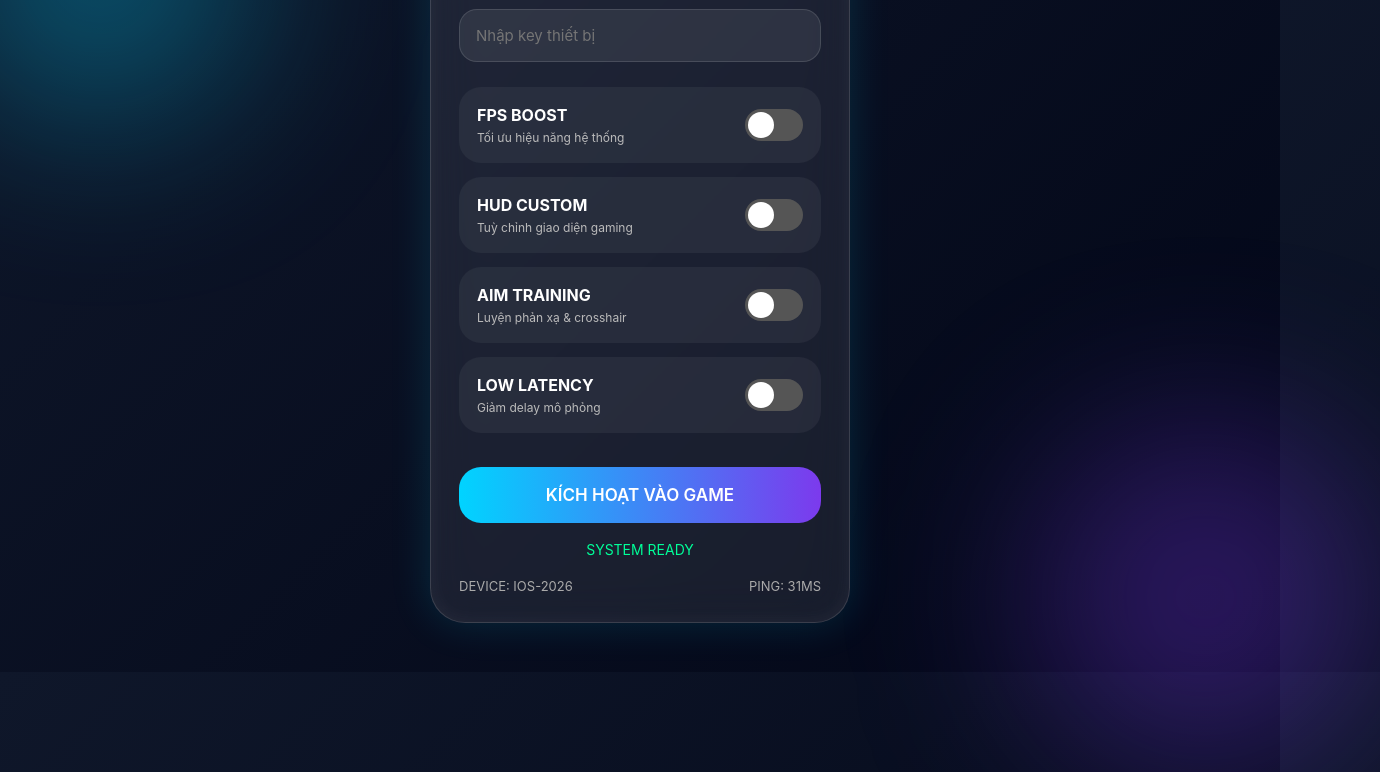
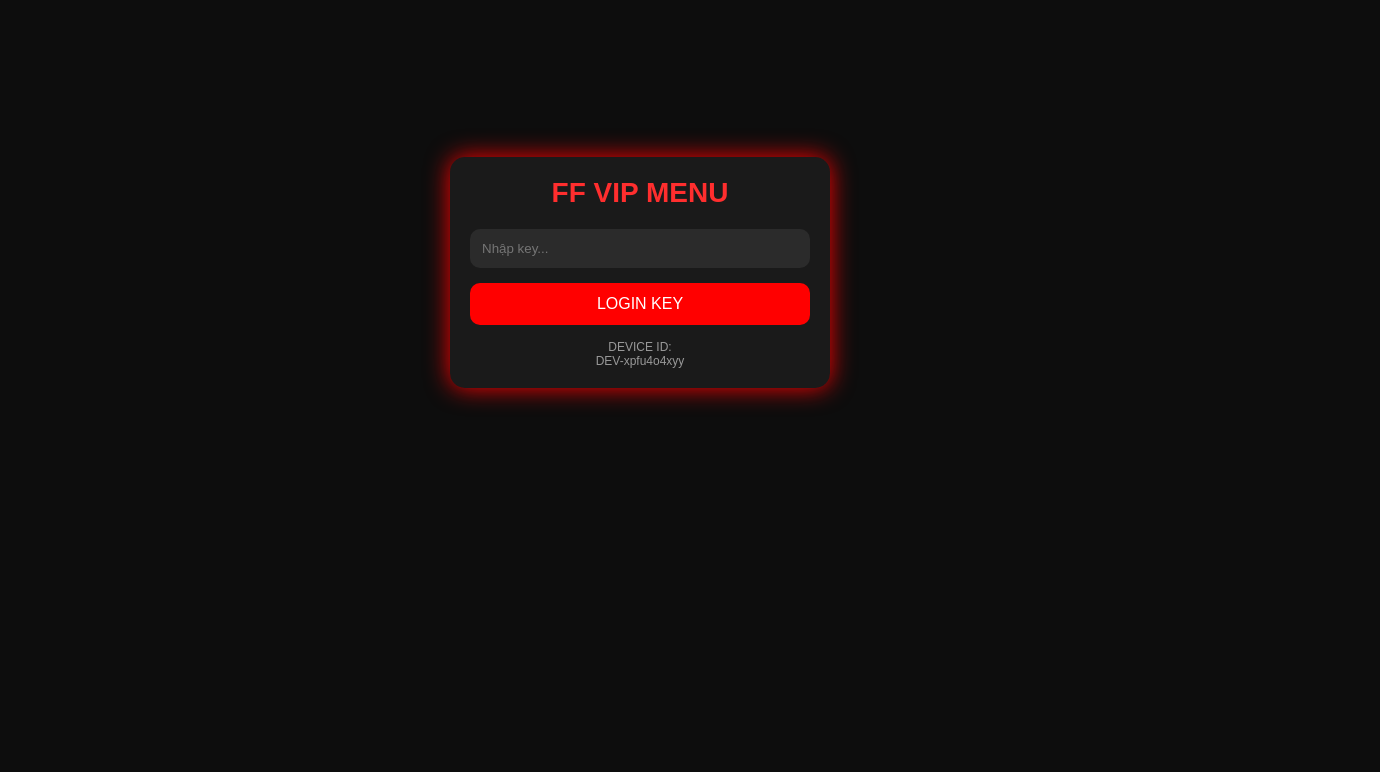
Before and after one commit to hoatran100680-lang/tdungcutes1, a plain HTML site: page index.html in a window 1280 px wide. Shown: the part 128-900 px from the top of the page, 1380 px wide, since content can reach past the window. After the commit the page ends 800 px from the top, so only its background shows below. Drawn offline with Linux system fonts and the light colour scheme; a web font is replaced by a local one.

Commit message:
Add files via upload

```diff
--- a/index.html
+++ b/index.html
@@ -4,230 +4,136 @@
 <meta charset="UTF-8">
 <meta name="viewport" content="width=device-width, initial-scale=1.0">
 
-<title>iOS Gaming Panel</title>
-
-<link href="https://fonts.googleapis.com/css2?family=SF+Pro+Display:wght@300;400;500;600;700&display=swap" rel="stylesheet">
+<title>FF MENU KEY SYSTEM</title>
 
 <style>
 
-*{
+body{
     margin:0;
     padding:0;
-    box-sizing:border-box;
-    font-family:'SF Pro Display',sans-serif;
-}
-
-body{
-    height:100vh;
-    overflow:hidden;
-    background:
-    linear-gradient(135deg,#0f172a,#020617);
+    background:#0d0d0d;
+    font-family:Arial;
     display:flex;
     justify-content:center;
     align-items:center;
+    height:100vh;
+    overflow:hidden;
 }
 
-/* BACKGROUND GLOW */
-
-.glow1,
-.glow2{
-    position:absolute;
-    border-radius:50%;
-    filter:blur(90px);
-}
-
-.glow1{
-    width:300px;
-    height:300px;
-    background:#00d4ff55;
-    top:-50px;
-    left:-50px;
-}
-
-.glow2{
-    width:350px;
-    height:350px;
-    background:#7c3aed55;
-    bottom:-100px;
-    right:-100px;
-}
-
-/* PANEL */
-
-.panel{
-    position:relative;
-    width:420px;
-    padding:28px;
-    border-radius:35px;
-    background:rgba(255,255,255,0.08);
-    backdrop-filter:blur(22px);
-    border:1px solid rgba(255,255,255,0.15);
-    box-shadow:
-    0 0 40px rgba(0,212,255,0.15),
-    inset 0 0 20px rgba(255,255,255,0.05);
+.box{
+    width:340px;
+    background:#1a1a1a;
+    border-radius:15px;
+    padding:20px;
+    box-shadow:0 0 25px red;
     color:white;
 }
 
-/* TOP */
-
-.top{
-    display:flex;
-    justify-content:space-between;
-    align-items:center;
-    margin-bottom:25px;
+.title{
+    text-align:center;
+    font-size:28px;
+    color:#ff2e2e;
+    font-weight:bold;
+    margin-bottom:20px;
 }
 
-.logo{
-    font-size:28px;
-    font-weight:700;
-    background:linear-gradient(90deg,#00d4ff,#7c3aed);
-    -webkit-background-clip:text;
-    -webkit-text-fill-color:transparent;
+.input{
+    width:100%;
+    padding:12px;
+    border:none;
+    border-radius:10px;
+    outline:none;
+    background:#2b2b2b;
+    color:white;
+    margin-bottom:15px;
+    box-sizing:border-box;
 }
 
-.online{
-    color:#00ff99;
-    font-size:14px;
-}
-
-/* INPUT */
-
-.key-box{
-    margin-bottom:25px;
-}
-
-.key-box input{
+.btn{
     width:100%;
-    padding:16px;
+    padding:12px;
     border:none;
-    outline:none;
-    border-radius:18px;
-    background:rgba(255,255,255,0.08);
+    border-radius:10px;
+    background:red;
     color:white;
-    font-size:15px;
-    border:1px solid rgba(255,255,255,0.12);
-}
-
-/* FEATURES */
-
-.feature{
-    display:flex;
-    justify-content:space-between;
-    align-items:center;
-    padding:18px;
-    margin-bottom:14px;
-    border-radius:22px;
-    background:rgba(255,255,255,0.05);
-    transition:0.3s;
-}
-
-.feature:hover{
-    transform:scale(1.02);
-    background:rgba(255,255,255,0.08);
-}
-
-.left h3{
     font-size:16px;
-    margin-bottom:5px;
-}
-
-.left p{
-    font-size:12px;
-    color:#bbb;
-}
-
-/* SWITCH */
-
-.switch{
-    width:58px;
-    height:32px;
-    border-radius:20px;
-    background:#555;
-    position:relative;
     cursor:pointer;
     transition:0.3s;
 }
 
-.switch::before{
-    content:'';
-    position:absolute;
-    width:26px;
-    height:26px;
-    background:white;
-    border-radius:50%;
-    top:3px;
-    left:3px;
-    transition:0.3s;
+.btn:hover{
+    background:#ff3c3c;
 }
 
-.switch.active{
-    background:linear-gradient(90deg,#00d4ff,#7c3aed);
+.status{
+    text-align:center;
+    margin-top:15px;
+    font-size:14px;
 }
 
-.switch.active::before{
-    left:29px;
+.menu{
+    display:none;
+    margin-top:20px;
 }
 
-/* BUTTON */
-
-.activate{
-    width:100%;
-    padding:18px;
-    border:none;
-    border-radius:22px;
-    margin-top:20px;
-    font-size:17px;
-    font-weight:600;
-    color:white;
-    background:linear-gradient(90deg,#00d4ff,#7c3aed);
-    cursor:pointer;
-    transition:0.3s;
+.feature{
+    background:#252525;
+    padding:15px;
+    border-radius:10px;
+    margin-bottom:12px;
+    display:flex;
+    justify-content:space-between;
+    align-items:center;
 }
 
-.activate:hover{
-    transform:scale(1.03);
-    box-shadow:0 0 25px #00d4ff88;
+.switch{
+    position:relative;
+    width:50px;
+    height:25px;
 }
 
-/* PROGRESS */
-
-.loading{
-    margin-top:20px;
+.switch input{
     display:none;
 }
 
-.bar{
-    width:100%;
-    height:12px;
-    border-radius:20px;
-    overflow:hidden;
-    background:#222;
+.slider{
+    position:absolute;
+    cursor:pointer;
+    top:0;
+    left:0;
+    right:0;
+    bottom:0;
+    background:#555;
+    transition:.4s;
+    border-radius:25px;
 }
 
-.progress{
-    width:0%;
-    height:100%;
-    background:linear-gradient(90deg,#00d4ff,#7c3aed);
-    transition:3s linear;
+.slider:before{
+    position:absolute;
+    content:"";
+    height:19px;
+    width:19px;
+    left:3px;
+    bottom:3px;
+    background:white;
+    transition:.4s;
+    border-radius:50%;
 }
 
-/* STATUS */
-
-.status{
-    text-align:center;
-    margin-top:18px;
-    color:#00ff99;
-    font-size:14px;
+input:checked + .slider{
+    background:red;
 }
 
-/* FOOTER */
+input:checked + .slider:before{
+    transform:translateX(24px);
+}
 
-.footer{
-    margin-top:20px;
-    display:flex;
-    justify-content:space-between;
-    font-size:13px;
-    color:#aaa;
+.device{
+    font-size:12px;
+    color:#999;
+    margin-top:10px;
+    text-align:center;
+    word-break:break-all;
 }
 
 </style>
@@ -235,189 +141,181 @@ body{
 
 <body>
 
-<div class="glow1"></div>
-<div class="glow2"></div>
+<div class="box">
 
-<div class="panel">
-
-    <div class="top">
-
-        <div class="logo">iOS PANEL</div>
-
-        <div class="online">
-            ● ONLINE
+    <div class="title">
+        FF VIP MENU
     </div>
 
-    </div>
+    <input
+        type="text"
+        id="keyInput"
+        class="input"
+        placeholder="Nhập key..."
+    >
 
-    <!-- KEY -->
+    <button class="btn" onclick="loginKey()">
+        LOGIN KEY
+    </button>
 
-    <div class="key-box">
+    <div class="status" id="status"></div>
 
-        <input type="password" id="key"
-        placeholder="Nhập key thiết bị">
+    <div class="device" id="device"></div>
 
-    </div>
-
-    <!-- FEATURES -->
+    <div class="menu" id="menu">
 
         <div class="feature">
-
-        <div class="left">
-            <h3>FPS BOOST</h3>
-            <p>Tối ưu hiệu năng hệ thống</p>
-        </div>
-
-        <div class="switch" onclick="toggle(this)"></div>
-
+            AIMBOT
+            <label class="switch">
+                <input type="checkbox">
+                <span class="slider"></span>
+            </label>
         </div>
 
         <div class="feature">
-
-        <div class="left">
-            <h3>HUD CUSTOM</h3>
-            <p>Tuỳ chỉnh giao diện gaming</p>
-        </div>
-
-        <div class="switch" onclick="toggle(this)"></div>
-
+            AIM HEAD
+            <label class="switch">
+                <input type="checkbox">
+                <span class="slider"></span>
+            </label>
         </div>
 
         <div class="feature">
-
-        <div class="left">
-            <h3>AIM TRAINING</h3>
-            <p>Luyện phản xạ & crosshair</p>
-        </div>
-
-        <div class="switch" onclick="toggle(this)"></div>
-
+            NO RECOIL
+            <label class="switch">
+                <input type="checkbox">
+                <span class="slider"></span>
+            </label>
         </div>
 
         <div class="feature">
-
-        <div class="left">
-            <h3>LOW LATENCY</h3>
-            <p>Giảm delay mô phỏng</p>
+            ESP LINE
+            <label class="switch">
+                <input type="checkbox">
+                <span class="slider"></span>
+            </label>
         </div>
 
-        <div class="switch" onclick="toggle(this)"></div>
-
+        <div class="feature">
+            FAST SWITCH
+            <label class="switch">
+                <input type="checkbox">
+                <span class="slider"></span>
+            </label>
         </div>
-
-    <!-- BUTTON -->
-
-    <button class="activate" onclick="activateGame()">
-
-        KÍCH HOẠT VÀO GAME
-
-    </button>
-
-    <!-- LOADING -->
-
-    <div class="loading" id="loading">
-
-        <div class="bar">
-            <div class="progress" id="progress"></div>
-        </div>
-
-    </div>
-
-    <!-- STATUS -->
-
-    <div class="status" id="status">
-        SYSTEM READY
-    </div>
-
-    <!-- FOOTER -->
-
-    <div class="footer">
-
-        <span>DEVICE: IOS-2026</span>
-
-        <span id="ping">
-            PING: 22MS
-        </span>
 
     </div>
 
 </div>
 
-<!-- SOUND -->
-
-<audio id="clickSound">
-<source src="https://assets.mixkit.co/active_storage/sfx/2571/2571-preview.mp3" type="audio/mpeg">
-</audio>
-
-<audio id="activeSound">
-<source src="https://assets.mixkit.co/active_storage/sfx/2018/2018-preview.mp3" type="audio/mpeg">
-</audio>
-
 <script>
 
-/* SWITCH */
+// ===== DEVICE ID =====
 
-function toggle(el){
+let deviceId = localStorage.getItem("deviceId");
 
-    el.classList.toggle("active");
+if(!deviceId){
 
-    document.getElementById("clickSound").play();
+    deviceId =
+        "DEV-" +
+        Math.random()
+        .toString(36)
+        .substring(2,12);
+
+    localStorage.setItem(
+        "deviceId",
+        deviceId
+    );
 }
 
-/* ACTIVATE */
+document.getElementById("device").innerHTML =
+"DEVICE ID:<br>" + deviceId;
 
-function activateGame(){
 
-    const key = document.getElementById("key").value;
+// ===== DATABASE DEMO =====
 
-    const status = document.getElementById("status");
+let keys = {
 
-    const loading = document.getElementById("loading");
+    "KEY-1DAY": {
+        device: null
+    },
 
-    const progress = document.getElementById("progress");
+    "KEY-7DAY": {
+        device: null
+    },
 
-    if(key !== "IOSVIP2026"){
+    "KEY-30DAY": {
+        device: null
+    },
+
+    "KEY-VIP": {
+        device: null
+    }
+
+};
+
+
+// ===== LOGIN =====
+
+function loginKey(){
+
+    let key =
+        document
+        .getElementById("keyInput")
+        .value;
+
+    let status =
+        document
+        .getElementById("status");
+
+    let menu =
+        document
+        .getElementById("menu");
+
+    if(!keys[key]){
+
+        status.innerHTML =
+        "❌ Key không tồn tại";
 
         status.style.color = "red";
-
-        status.innerHTML = "KEY KHÔNG HỢP LỆ";
 
         return;
     }
 
-    document.getElementById("activeSound").play();
+    // chưa có thiết bị
+    if(keys[key].device === null){
 
-    status.style.color = "#00ff99";
+        keys[key].device = deviceId;
 
-    status.innerHTML = "ĐANG LIÊN KẾT VÀO GAME...";
+        status.innerHTML =
+        "✅ Kích hoạt thành công";
 
-    loading.style.display = "block";
+        status.style.color = "lime";
 
-    setTimeout(()=>{
+        menu.style.display = "block";
 
-        progress.style.width = "100%";
-
-    },100);
-
-    setTimeout(()=>{
-
-        status.innerHTML = "LIÊN KẾT THÀNH CÔNG";
-
-        alert("Đã kích hoạt hệ thống!");
-
-    },3200);
+        return;
     }
 
-/* RANDOM PING */
+    // đúng thiết bị
+    if(keys[key].device === deviceId){
 
-setInterval(()=>{
+        status.innerHTML =
+        "✅ Key hợp lệ";
 
-    let ping = Math.floor(Math.random()*20)+15;
+        status.style.color = "lime";
 
-    document.getElementById("ping").innerHTML =
-    "PING: "+ping+"MS";
+        menu.style.display = "block";
 
-},1500);
+        return;
+    }
+
+    // khác thiết bị
+    status.innerHTML =
+    "❌ Key đã dùng trên thiết bị khác";
+
+    status.style.color = "red";
+}
 
 </script>
 
```
Lines whose indentation alone changed are shown as unchanged.
